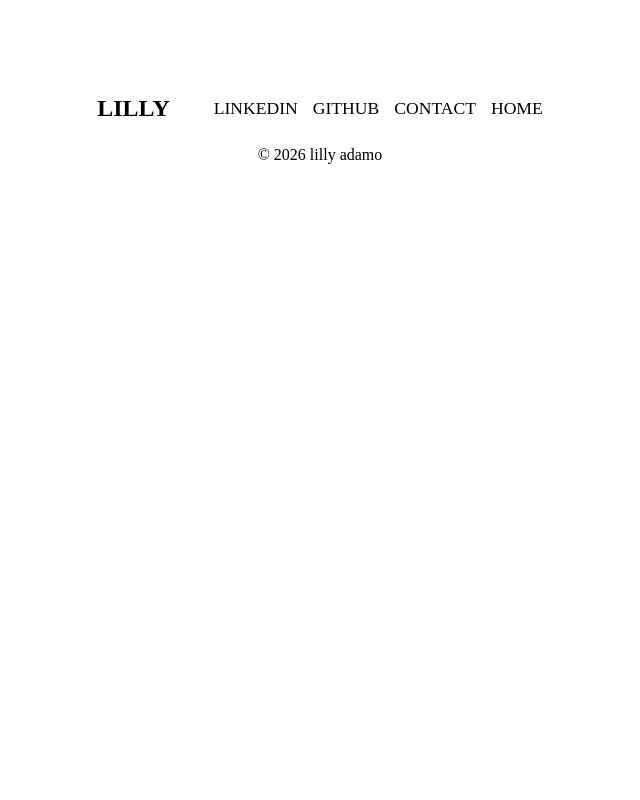
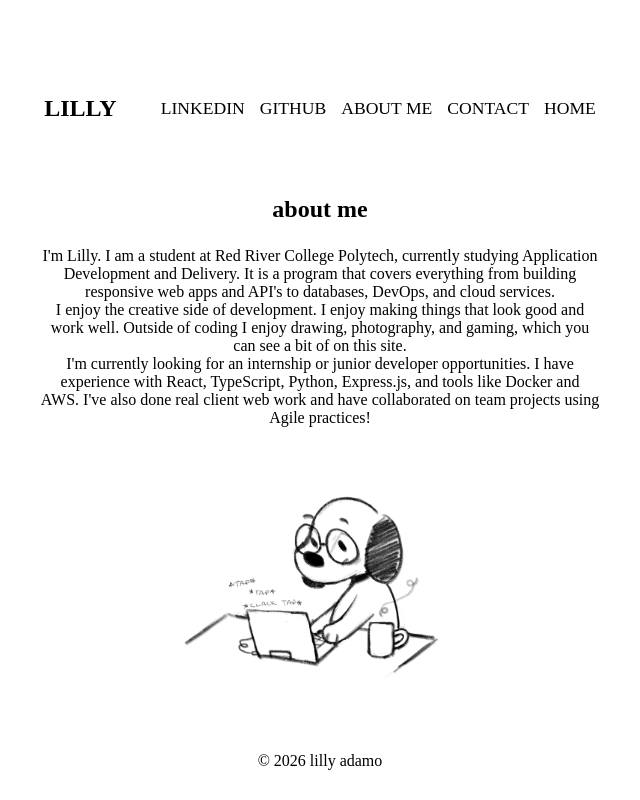
Before and after one commit to lillyadamo/homepage, a React (Vite) app: page /about in a window 1280 px wide. Shown: the whole page, without its empty margins (320-960 px from the left). Built offline with nearby package versions, Linux system fonts and the light colour scheme.

Commit message:
Added about me section and snoopy.

```diff
--- a/src/App.tsx
+++ b/src/App.tsx
@@ -6,6 +6,7 @@ import Art from './pages/art'
 import Photography from './pages/photography'
 import Contact from './pages/contact'
 import Projects from './pages/projects'
+import About from './pages/about'
 
 function App() {
   return (
@@ -17,6 +18,7 @@ function App() {
         <Route path="/photography" element={<Photography/>} />
         <Route path="/projects" element={<Projects/>} />
         <Route path="/contact" element={<Contact/>} />
+        <Route path="/about" element={<About/>} />
       </Routes>
       <Footer />
     </div>
--- a/src/components/common/header.tsx
+++ b/src/components/common/header.tsx
@@ -26,6 +26,7 @@ function Header(){
             }>✕</button>
             <a className="header-link" href="https://www.linkedin.com/in/lilliana-adamo-9782a224b/">linkedin</a>
             <a className="header-link" href="https://github.com/ladamo-rrc">github</a>
+            <Link to="/about" className="header-link">About Me</Link>
             <Link to="/contact" className="header-link">Contact</Link>
             {location.pathname !== "/" && (
             <Link to="/" className="header-link">home</Link>
--- a/src/index.css
+++ b/src/index.css
@@ -324,6 +324,10 @@ footer {
   font-size: 1.1rem;
 }
 
+.about-section {
+  max-width: 600px;
+}
+
 /* Hamburger button (hidden on desktop) */
 .hamburger {
   display: none;
--- /dev/null
+++ b/src/pages/about.tsx
@@ -0,0 +1,23 @@
+function About(){
+
+    return(
+        <section className="about-section">
+            <h1 className="section-title">about me</h1>
+            <p>I'm Lilly. I am a student at Red River College Polytech, currently studying Application Development and Delivery.
+                It is a program that covers everything from building responsive web apps and API's to databases, DevOps, and cloud services.
+                <br>
+                </br>
+                I enjoy the creative side of development. I enjoy making things that look good and work well. Outside of coding I enjoy drawing,
+                photography, and gaming, which you can see a bit of on this site.
+                <br></br>
+                I'm currently looking for an internship or junior developer opportunities. I have experience with React, TypeScript, Python, Express.js,
+                and tools like Docker and AWS. I've also done real client web work and have collaborated on team projects using Agile practices!
+            </p>
+            <img src="/img/decoration/snoopy-dev.png" style={{ width: "300px", display: "block", margin: "0 auto" }} />
+        </section>
+
+
+    )
+}
+
+export default About
```
Also changed, not shown: public/img/decoration/snoopy-dev.png (added).
